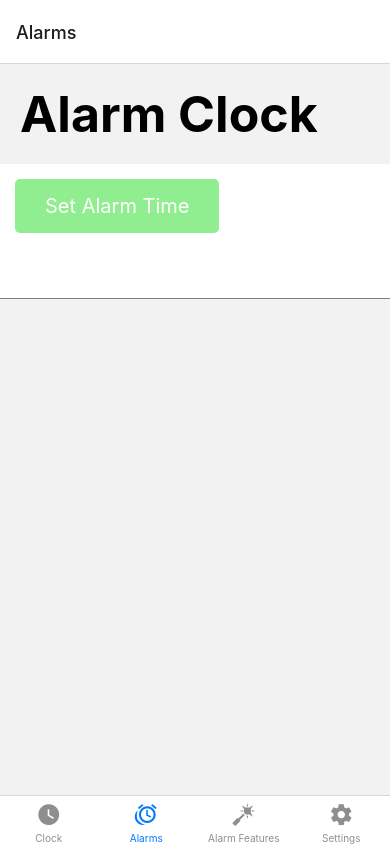
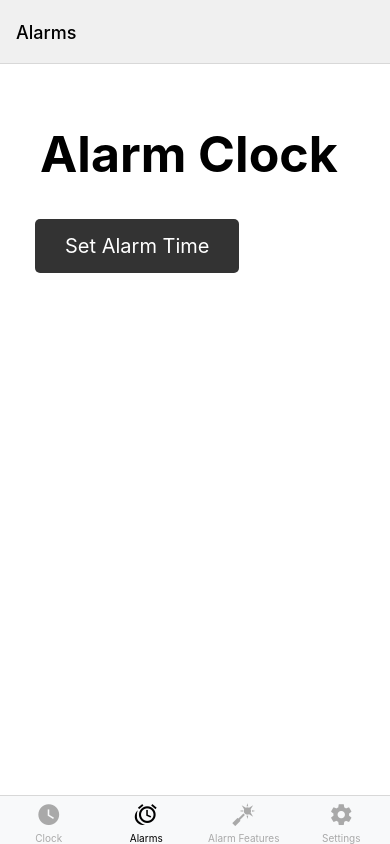
Before and after one commit to ufosc/Alarm-Clock, a React Native app: screen /Alarms in a window 390 px wide. Built offline with nearby package versions, Linux system fonts and the light colour scheme.

Commit message:
Dark Mode implementation modified

```diff
--- a/App.tsx
+++ b/App.tsx
@@ -1,29 +1,82 @@
 import React, { useState } from 'react';
-import { NavigationContainer } from '@react-navigation/native';
+import { NavigationContainer, DefaultTheme, DarkTheme } from '@react-navigation/native';
 import { createBottomTabNavigator } from '@react-navigation/bottom-tabs';
 import MaterialCommunityIcons from 'react-native-vector-icons/MaterialCommunityIcons';
 import Home from './screens/Home';
 import Settings from './screens/Settings';
 import AlarmFeatures from './screens/AlarmFeatures';
 import Alarms from './screens/Alarms';
-import { DarkModeProvider } from './contexts/DarkModeContext';
+import { DarkModeProvider, useDarkMode } from './contexts/DarkModeContext'; // Import useDarkMode
 
 const Tab = createBottomTabNavigator();
 
+const CustomLightTheme = {
+    ...DefaultTheme,
+    colors: {
+        ...DefaultTheme.colors,
+        background: '#F0F0F0', // Custom background color
+        primary: '#F0F0F0', // Custom primary color
+        card: '#F0F0F0', // Custom color for navigation bar
+        text: 'black', // Custom text color
+    },
+};
+
+const CustomDarkTheme = {
+    ...DarkTheme,
+    colors: {
+        ...DarkTheme.colors,
+        background: '#333', // Custom background color
+        primary: '#333', // Custom primary color
+        card: '#333', // Custom color for navigation bar (lighter grey)
+        text: 'white', // Custom text color
+    },
+};
+
 export default function App() {
-  // TODO: FIX DARK MODE
     return (
         <DarkModeProvider>
-      <NavigationContainer>
-        <Tab.Navigator initialRouteName="Home">
+            <AppContent />
+        </DarkModeProvider>
+    );
+}
+
+function AppContent() {
+    const { isDarkMode } = useDarkMode();
+
+    // Define dynamic theme
+    const navigationTheme = isDarkMode ? CustomDarkTheme : CustomLightTheme;
+
+    return (
+        <NavigationContainer theme={navigationTheme}>
+            <Tab.Navigator
+                initialRouteName="Home"
+                screenOptions={({ route }) => ({
+                    tabBarIcon: ({ color, size }) => {
+                        let iconName;
+
+                        if (route.name === 'Clock') {
+                            iconName = 'clock';
+                        } else if (route.name === 'Alarms') {
+                            iconName = 'alarm-multiple';
+                        } else if (route.name === 'Alarm Features') {
+                            iconName = 'mace';
+                        } else if (route.name === 'Settings') {
+                            iconName = 'cog';
+                        }
+
+                        // You can return any component that you like here!
+                        return <MaterialCommunityIcons name={iconName} color={color} size={size} />;
+                    },
+                    tabBarActiveTintColor: isDarkMode ? 'white' : 'black',
+                    tabBarInactiveTintColor: isDarkMode ? 'gray' : 'darkgray',
+                    tabBarStyle: { backgroundColor: isDarkMode ? '#333' : '#f8f9fa' },
+                })}
+            >
                 <Tab.Screen
                     name="Clock"
                     component={Home}
                     options={{
                         tabBarLabel: 'Clock',
-              tabBarIcon: ({ color, size }) => (
-                <MaterialCommunityIcons name="clock" color={color} size={size} />
-              ),
                     }}
                 />
                 <Tab.Screen
@@ -31,9 +84,6 @@ export default function App() {
                     component={Alarms}
                     options={{
                         tabBarLabel: 'Alarms',
-              tabBarIcon: ({ color, size }) => (
-                <MaterialCommunityIcons name="alarm-multiple" color={color} size={size} />
-              ),
                     }}
                 />
                 <Tab.Screen
@@ -41,9 +91,6 @@ export default function App() {
                     component={AlarmFeatures}
                     options={{
                         tabBarLabel: 'Alarm Features',
-              tabBarIcon: ({ color, size }) => (
-                <MaterialCommunityIcons name="mace" color={color} size={size} />
-              ),
                     }}
                 />
                 <Tab.Screen
@@ -51,13 +98,9 @@ export default function App() {
                     component={Settings}
                     options={{
                         tabBarLabel: 'Settings',
-              tabBarIcon: ({ color, size }) => (
-                <MaterialCommunityIcons name="cog" color={color} size={size} />
-              ),
                     }}
                 />
             </Tab.Navigator>
         </NavigationContainer>
-    </DarkModeProvider>
     );
 }
--- a/components/SettingsToggle.tsx
+++ b/components/SettingsToggle.tsx
@@ -1,6 +1,7 @@
 import React from 'react';
-import { View, Text, Switch } from 'react-native';
+import { View, Text, Switch, StyleSheet } from 'react-native';
 import { settingStyles } from '../styles/index';
+import { useDarkMode } from '../contexts/DarkModeContext';
 
 interface SettingsToggleProp {
     name: string;
@@ -9,15 +10,43 @@ interface SettingsToggleProp {
 }
 
 const SettingsToggle: React.FC<SettingsToggleProp> = ({ name, value, onValueChange }) => {
+    const { isDarkMode } = useDarkMode(); // Get dark mode state
+    const containerStyle = isDarkMode ? styles.darkContainer : settingStyles.container;
+    const textStyle = isDarkMode ? { color: 'white' } : { color: 'black' };
+
     return (
-    <View style={settingStyles.container}>
+        <View style={containerStyle}>
             <View style={settingStyles.content}>
-        <Text style={settingStyles.settingText}>{name}</Text>
+                <Text style={[settingStyles.settingText, textStyle]}>{name}</Text>
             </View>
             <View style={settingStyles.controls}>
-        <Switch style={settingStyles.toggle} value={value} onValueChange={onValueChange} />
+                <Switch
+                    style={settingStyles.toggle}
+                    value={value}
+                    onValueChange={onValueChange}
+                    trackColor={{ false: 'gray', true: 'green' }}
+                    thumbColor={isDarkMode ? '#f4f3f4' : '#f4f3f4'}
+                />
             </View>
         </View>
     );
-}
+};
+
+const styles = StyleSheet.create({
+    darkContainer: {
+        flexDirection: 'row',
+        justifyContent: 'space-between',
+        alignItems: 'center',
+        backgroundColor: '#333', // Dark mode background color
+        padding: 20,
+        marginVertical: 10,
+        borderRadius: 10,
+        elevation: 3,
+        shadowColor: '#000',
+        shadowOffset: { width: 0, height: 2 },
+        shadowOpacity: 0.25,
+        shadowRadius: 3.84,
+    },
+});
+
 export default SettingsToggle;
--- a/screens/AlarmFeatures.tsx
+++ b/screens/AlarmFeatures.tsx
@@ -8,7 +8,10 @@ function AlarmFeatures() {
     const { isDarkMode } = useDarkMode();
 
     // Define dynamic styles based on isDarkMode
-  const containerStyle = isDarkMode ? styles.darkContainer : styles.container;
+    const containerStyle = {
+        ...styles.container,
+        backgroundColor: isDarkMode ? '#121212' : '#fff', // Adjust background color for dark and light modes
+    };
     const textStyle = isDarkMode ? { color: 'white' } : { color: 'black' };
 
     return (
--- a/screens/Alarms.tsx
+++ b/screens/Alarms.tsx
@@ -1,5 +1,5 @@
-import React, { useState } from 'react';
-import { Switch, View, Text, TouchableOpacity, ScrollView } from 'react-native';
+import React, {useEffect,useState } from 'react';
+import { Switch, View, Text, TouchableOpacity, ScrollView, SafeAreaView } from 'react-native';
 import DateTimePickerModal from 'react-native-modal-datetime-picker';
 import { styles, textStyles } from '../styles';
 import { StatusBar } from 'expo-status-bar';
@@ -15,10 +15,37 @@ export default function Alarms() {
 
     const { isDarkMode } = useDarkMode();
 
+
+
     // Define dynamic styles based on isDarkMode
     const dynamicStyles = {
-    backgroundColor: isDarkMode ? 'darkgrey' : 'white',
+        container: {
+            flex: 1,
+            backgroundColor: isDarkMode ? '#121212' : 'white', // Adjust background color for dark mode
+        },
+        text: {
             color: isDarkMode ? 'white' : 'black',
+        },
+        button: {
+            backgroundColor: isDarkMode ? '#333333' : '#DDDDDD',
+            color: isDarkMode ? 'white' : 'black',
+        },
+        box: {
+            backgroundColor: isDarkMode ? '#1E1E1E' : '#F0F0F0',
+        },
+        deleteButton: {
+            backgroundColor: isDarkMode ? '#B22222' : '#FF4444',
+        },
+        deleteButtonText: {
+            color: 'white',
+        },
+        picker: {
+            backgroundColor: isDarkMode ? '#2C2C2C' : 'white',
+            color: isDarkMode ? 'white' : 'black',
+        },
+        pickerItem: {
+            color: isDarkMode ? 'white' : 'black',
+        },
     };
 
   // Function to handle saving alarm data
@@ -60,8 +87,9 @@ export default function Alarms() {
     : textStyles.buttonText;
 
     return (
-    <ScrollView>
-      <Text style={{ ...textStyles.titleText, padding: 20, color: dynamicStyles.color }}>
+       < SafeAreaView style={dynamicStyles.container} >
+       <ScrollView style={[styles.container, dynamicStyles.container]}>
+      <Text style={[textStyles.titleText, { padding: 20 }, dynamicStyles.text]}>
         Alarm Clock
       </Text>
 
@@ -79,5 +107,6 @@ export default function Alarms() {
 
       <StatusBar />
       </ScrollView>
+      </ SafeAreaView>
   );
 }
--- a/screens/Home.tsx
+++ b/screens/Home.tsx
@@ -1,5 +1,5 @@
 import React, { useState, useEffect } from 'react';
-import { Text, ScrollView, View, TouchableOpacity } from 'react-native';
+import { Text, ScrollView, View, TouchableOpacity, SafeAreaView } from 'react-native';
 import { useNavigation } from '@react-navigation/native';
 // import AlarmClock from './Alarm';
 import moment from 'moment-timezone';
@@ -23,10 +23,46 @@ export default function Home() {
     return () => clearInterval(intervalId);
   }, []);
 
+    useEffect(() => {
+        // Set the navigation header options based on dark mode
+        navigation.setOptions({
+            headerStyle: {
+                backgroundColor: isDarkMode ? '#333333' : '#F0F0F0',
+            },
+            headerTintColor: isDarkMode ? '#fff' : '#000',
+            headerTitleStyle: {
+                color: isDarkMode ? '#fff' : '#000',
+            },
+        });
+    }, [isDarkMode]);
+
   // Define dynamic styles based on isDarkMode
   const dynamicStyles = {
-    backgroundColor: isDarkMode ? 'darkgrey' : 'white',
+      container: {
+      flex:1,
+      backgroundColor: isDarkMode ? '#121212' : 'white',
+
+    },
+    text: {
+      color: isDarkMode ? 'white' : 'black',
+    },
+    button: {
+      backgroundColor: isDarkMode ? '#333333' : 'lightgreen',
+      color: isDarkMode ? 'white' : 'black',
+    },
+    box: {
+      backgroundColor: isDarkMode ? '#333333' : '#F0F0F0',
+    },
+    deleteButtonText: {
+      color: isDarkMode ? 'red' : 'red',
+    },
+    picker: {
+    backgroundColor: isDarkMode ? '#2C2C2C' : 'white',
     color: isDarkMode ? 'white' : 'black',
+    },
+    pickerItem: {
+    color: isDarkMode ? 'white' : 'black',
+    },
   };
 
   const addNewTimeZone = (zone: string) => {
@@ -43,9 +79,10 @@ export default function Home() {
     setModalVisible(!modalVisible);
   };
 
-  return (
-    <ScrollView style={[styles.container, { backgroundColor: dynamicStyles.backgroundColor }]}>
-      <Text style={{ ...textStyles.titleText, padding: 20, color: dynamicStyles.color }}>
+    return (
+      < SafeAreaView style = { dynamicStyles.container } >
+      <ScrollView style={[styles.container, dynamicStyles.container]}>
+          <Text style={[textStyles.titleText, { padding: 20 }, dynamicStyles.text]}>
         World Clock
       </Text>
 
@@ -59,7 +96,7 @@ export default function Home() {
               addNewTimeZone(selectedTimeZone); // Add the selected time zone
             }
           }}
-          style={styles.button}
+          style={[styles.button, dynamicStyles.button]}
         >
           <Text style={textStyles.buttonText}>
             {modalVisible ? 'Confirm Clock' : 'Add New World Clock'}
@@ -67,7 +104,8 @@ export default function Home() {
         </TouchableOpacity>
         {modalVisible && (
           <Picker
-            // style={styles.picker}: Unused style
+            style={[dynamicStyles.picker]}
+            itemStyle={[dynamicStyles.pickerItem]}
             selectedValue={selectedTimeZone}
             onValueChange={(itemValue) => {
               setSelectedTimeZone(itemValue);
@@ -84,14 +122,14 @@ export default function Home() {
         {screenClock.map((zone, index) => (
           <View
             key={index}
-            style={[styles.time, { backgroundColor: dynamicStyles.backgroundColor }]}
+                style={[styles.time, dynamicStyles.box]}
           >
-            <Text style={{ ...styles.buttonText, color: dynamicStyles.color }}>{zone}</Text>
-            <TouchableOpacity onPress={() => removeTimeZone(index)} style={styles.deleteButton}>
-              <Text style={styles.deleteButtonText}>Delete</Text>
+                <Text style={[styles.buttonText, dynamicStyles.text]}>{zone}</Text>
+                <TouchableOpacity onPress={() => removeTimeZone(index)} style={[styles.deleteButton, dynamicStyles.deleteButton]}>
+                    <Text style={dynamicStyles.deleteButtonText}>Delete</Text>
             </TouchableOpacity>
-            <View style={[styles.box, { backgroundColor: dynamicStyles.backgroundColor }]}>
-              <Text style={{ ...styles.time, color: dynamicStyles.color }}>
+            <View style={[styles.box, dynamicStyles.box]}>
+              <Text style={[styles.time, dynamicStyles.text]}>
                 {moment().tz(zone).format('hh:mm:ss A')}
               </Text>
             </View>
@@ -100,6 +138,7 @@ export default function Home() {
       </View>
 
       <View style={{ height: 200 }} />
-    </ScrollView>
+            </ScrollView>
+        </ SafeAreaView>
   );
 }
--- a/screens/Settings.tsx
+++ b/screens/Settings.tsx
@@ -56,7 +56,7 @@ function Setting() {
 
   const { isDarkMode, toggleSwitch } = useDarkMode(); // Use the useDarkMode hook
 
-  const backgroundColor = isDarkMode ? 'darkgrey' : 'white';
+  const backgroundColor = isDarkMode ? '#121212' : 'white';
   const textColor = isDarkMode ? 'white' : 'black';
 
   return (
--- a/styles/AlarmStyles.ts
+++ b/styles/AlarmStyles.ts
@@ -3,8 +3,8 @@ import { StyleSheet } from 'react-native';
 function getDynamicStyles(isDarkMode: boolean) {
   return StyleSheet.create({
     container: {
-      borderBottomColor: isDarkMode ? 'white' : 'grey',
-      backgroundColor: isDarkMode ? '#333' : 'white',
+      borderBottomColor: isDarkMode ? '#1212' : 'white',
+      backgroundColor: isDarkMode ? '#1212' : 'white',
       flexDirection: 'row',
       justifyContent: 'space-between',
       alignItems: 'center',
--- a/styles/index.ts
+++ b/styles/index.ts
@@ -1,35 +1,29 @@
 import { StyleSheet, Dimensions } from 'react-native';
 import * as AlarmStyles from './AlarmStyles';
+import { useDarkMode } from '../contexts/DarkModeContext';
 
-const styles = StyleSheet.create({
+const isDarkMode = useDarkMode;
+
+const getDynamicStyles = (isDarkMode: boolean) => {
+
+    return StyleSheet.create({
         container: {
             flex: 1,
-    backgroundColor: '#fff',
-    padding: 20,
-    // alignItems: 'center',
-    // justifyContent: 'center',
-    paddingBottom: 5,
-    marginTop: 20,
-  },
-  darkContainer: {
-    flex: 1,
-    backgroundColor: '#333',
+            backgroundColor: isDarkMode ? '#1212' : '#fff',
             padding: 20,
             paddingBottom: 5,
             marginTop: 20,
         },
         button: {
-    backgroundColor: 'lightgreen',
+            backgroundColor: isDarkMode ? '#333' : 'lightgreen',
             paddingVertical: 15,
             paddingHorizontal: 30,
             borderRadius: 5,
             marginBottom: 50,
         },
         deleteButtonText: {
-    // Define your styles here
-    color: 'red', // Example: Makes the text color red
-    fontSize: 14, // Example: Sets the font size to 20
-    // Add other styling properties as needed
+            color: 'red',
+            fontSize: 14,
         },
         box: {
             width: 300,
@@ -43,24 +37,20 @@ const styles = StyleSheet.create({
             alignItems: 'center',
         },
         alarmTimeBox: {
-    // width: 300,
-    // height: 100,
             backgroundColor: 'blue',
             padding: 10,
-    // margin: 10,
             borderRadius: 700,
             borderWidth: 2,
             borderColor: 'green',
             alignItems: 'center',
         },
         time: {
-    // padding: 80,
             fontWeight: 'bold',
             fontSize: 30,
             color: 'green',
         },
         tab: {
-    backgroundColor: 'gray',
+            backgroundColor: '#1212',
             display: 'flex',
             flexDirection: 'row',
             alignItems: 'center',
@@ -78,13 +68,14 @@ const styles = StyleSheet.create({
             alignItems: 'center',
             padding: 16,
         },
-  topBarText: {
-    // color: 'orange',
-  },
+        topBarText: {},
         topBarTitle: {
             fontWeight: 'bold',
         },
     });
+};
+
+const styles = getDynamicStyles(isDarkMode);
 
 const textStyles = StyleSheet.create({
     baseText: {
```
Also changed, not shown: package.json (+4 -4 lines), 1 other file (tests, documents, lock files or other folders). Lines whose indentation alone changed are shown as unchanged.
